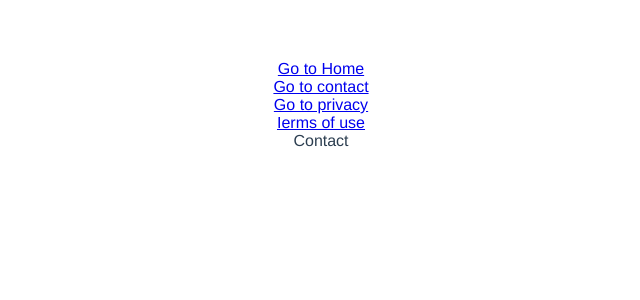
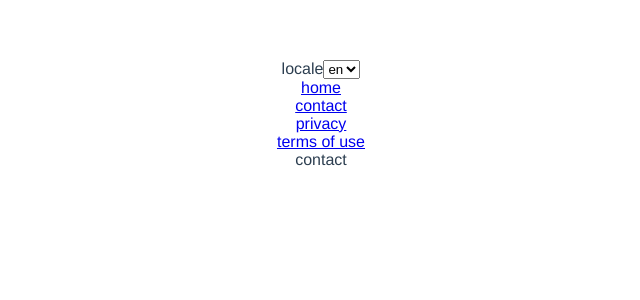
Before and after one commit to Sergiayn/robocleaner, a Vue app: page /contact in a window 1280 px wide. Shown: the top 300 px of the page, without its empty margins (319-959 px from the left). Built offline with nearby package versions, Linux system fonts and the light colour scheme.

Commit message:
add i18n

```diff
--- a/package.json
+++ b/package.json
@@ -10,6 +10,7 @@
   "dependencies": {
     "core-js": "^3.8.3",
     "vue": "^3.2.13",
+    "vue-i18n": "^9.2.2",
     "vue-router": "^4.0.13"
   },
   "devDependencies": {
--- a/src/App.vue
+++ b/src/App.vue
@@ -1,22 +1,26 @@
 <template>
-  <router-link to="/">Go to Home</router-link>
+  <change-language></change-language>
   <br>
-  <router-link to="/contact">Go to contact</router-link>
+  <router-link to="/">{{ $t("menu.home") }}</router-link>
   <br>
-  <router-link to="/privacy">Go to privacy</router-link>
+  <router-link to="/contact">{{ $t("menu.contact") }}</router-link>
   <br>
-  <router-link to="/terms-of-use">Ierms of use</router-link>
+  <router-link to="/privacy">{{ $t("menu.privacy") }}</router-link>
+  <br>
+  <router-link to="/terms-of-use">{{ $t("menu.terms_of_use") }}</router-link>
   <br>
   <RouterView />
 </template>
 
 <script>
+import ChangeLanguage from "@/components/ChangeLanguage.vue";
 import {RouterLink} from "vue-router";
 import {RouterView} from "vue-router";
 
 export default {
   name: 'App',
   components: {
+    ChangeLanguage,
     RouterLink,
     RouterView
   }
--- /dev/null
+++ b/src/components/ChangeLanguage.vue
@@ -0,0 +1,26 @@
+<template>
+  <label for="locale">locale</label>
+  <select v-model="locale">
+    <option v-for="language in $i18n.availableLocales" :key="language">{{language}}</option>
+  </select>
+</template>
+
+<script>
+export default {
+  name: 'ChangeLanguage',
+  data () {
+    this.$i18n.locale = 'en';
+    return { locale: 'en' }
+  },
+  watch: {
+    locale (val) {
+      this.$i18n.locale = val
+    }
+  }
+}
+</script>
+
+
+<style scoped>
+
+</style>
--- /dev/null
+++ b/src/i18n/en.js
@@ -0,0 +1,9 @@
+const translate = {
+    menu: {
+        contact: "contact",
+        home: "home",
+        privacy: "privacy",
+        terms_of_use: "terms of use"
+    }
+}
+export default translate
--- /dev/null
+++ b/src/i18n/es.js
@@ -0,0 +1,9 @@
+const translate = {
+    menu: {
+        contact: "contacto",
+        home: "hogar",
+        privacy: "privacidad",
+        terms_of_use: "condiciones de uso"
+    }
+}
+export default translate
--- /dev/null
+++ b/src/i18n/index.js
@@ -0,0 +1,11 @@
+import { createI18n } from "vue-i18n";
+import en from "@/i18n/en";
+import es from "@/i18n/es";
+
+const i18n = createI18n({
+    legacy: false,
+    locale: "en",
+    fallbackLocale: 'en',
+    messages: {en, es}
+});
+export default i18n;
--- a/src/main.js
+++ b/src/main.js
@@ -1,5 +1,6 @@
 import { createApp } from 'vue'
 import App from './App.vue'
 import router from './router'
+import i18n from './i18n'
 
-createApp(App).use(router).mount('#app')
+createApp(App).use(i18n).use(router).mount('#app')
--- a/src/views/PageContact.vue
+++ b/src/views/PageContact.vue
@@ -1,6 +1,6 @@
 <template>
   <div class="home">
-    Contact
+    {{ $t("menu.contact") }}
   </div>
 </template>
 
--- a/src/views/PageHome.vue
+++ b/src/views/PageHome.vue
@@ -1,12 +1,12 @@
 <template>
   <div class="home">
-    home
+    {{ $t("menu.home") }}
   </div>
 </template>
 
 <script>
 
 export default {
-  name: 'PageHome',
+  name: 'PageHome'
 }
 </script>
--- a/src/views/PagePrivacy.vue
+++ b/src/views/PagePrivacy.vue
@@ -1,6 +1,6 @@
 <template>
   <div class="home">
-    Privacy
+    {{ $t("menu.privacy") }}
   </div>
 </template>
 
--- a/src/views/PageTermsOfUse.vue
+++ b/src/views/PageTermsOfUse.vue
@@ -1,6 +1,6 @@
 <template>
   <div class="home">
-    Terms of use
+    {{ $t("menu.terms_of_use") }}
   </div>
 </template>
 
```
Also changed, not shown: 1 other file (tests, documents, lock files or other folders).
